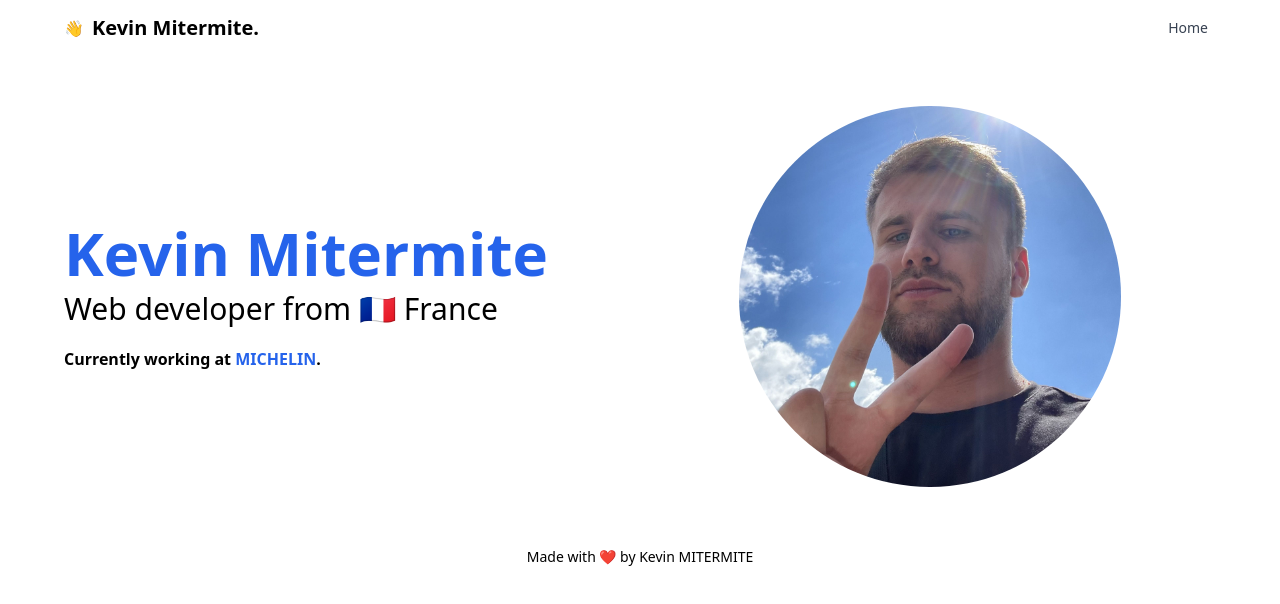
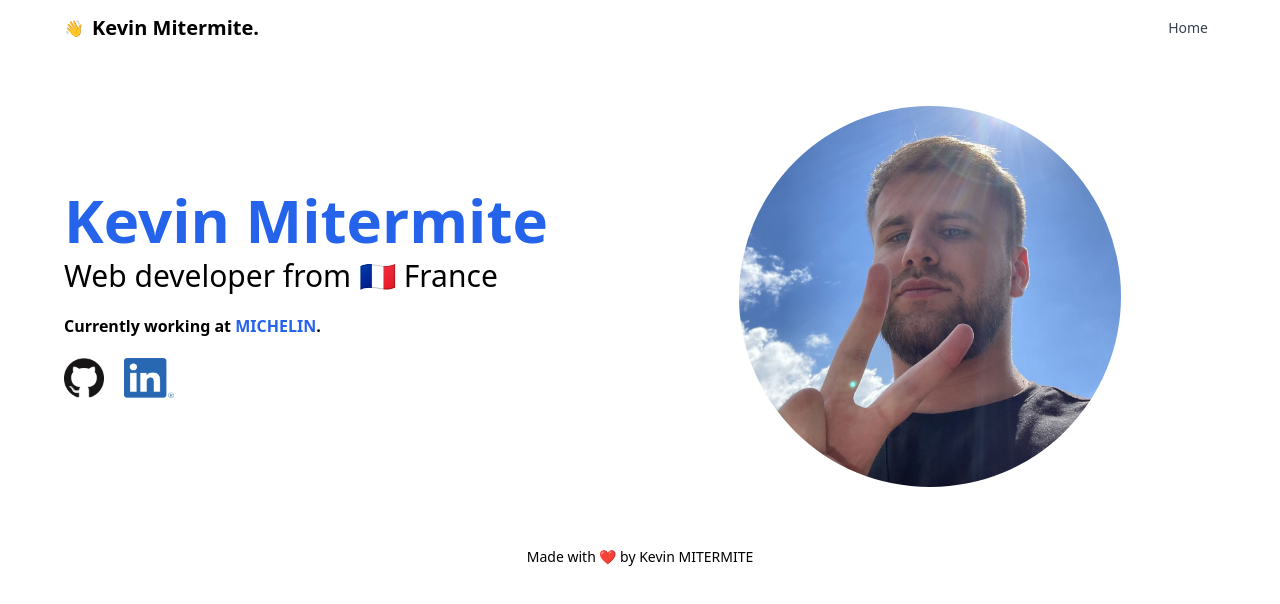
Before and after one commit to mitermitek/mitermitek.dev, a Next.js app: page / in a window 1280 px wide. Shown: the top 604 px of the page. Built offline with nearby package versions, Linux system fonts and the light colour scheme.

Commit message:
Add my github and linkedin links

```diff
--- a/pages/index.js
+++ b/pages/index.js
@@ -1,5 +1,7 @@
 import Image from "next/image";
 import kevin from "../public/images/kevin.jpeg";
+import github from "../public/images/github.png";
+import linkedin from "../public/images/linkedin.png";
 
 export default function Home() {
   return (
@@ -24,6 +26,38 @@ export default function Home() {
             </a>
             .
           </p>
+          <div className="flex flex-row justify-center md:justify-start items-center mt-5">
+            <div className="mr-5">
+              <a
+                href="https://github.com/mitermitek"
+                target="_blank"
+                rel="noreferrer"
+              >
+                <Image
+                  alt="Github"
+                  src={github}
+                  quality={100}
+                  width={40}
+                  height={40}
+                />
+              </a>
+            </div>
+            <div>
+              <a
+                href="https://www.linkedin.com/in/mitermitek/"
+                target="_blank"
+                rel="noreferrer"
+              >
+                <Image
+                  alt="LinkedIn"
+                  src={linkedin}
+                  quality={100}
+                  width={50}
+                  height={40}
+                />
+              </a>
+            </div>
+          </div>
         </div>
         <div className="order-1 md:order-2 mb-10 md:mb-0">
           <div className="w-2/3 mx-auto">
```
Also changed, not shown: public/images/github.png (added), public/images/linkedin.png (added).
